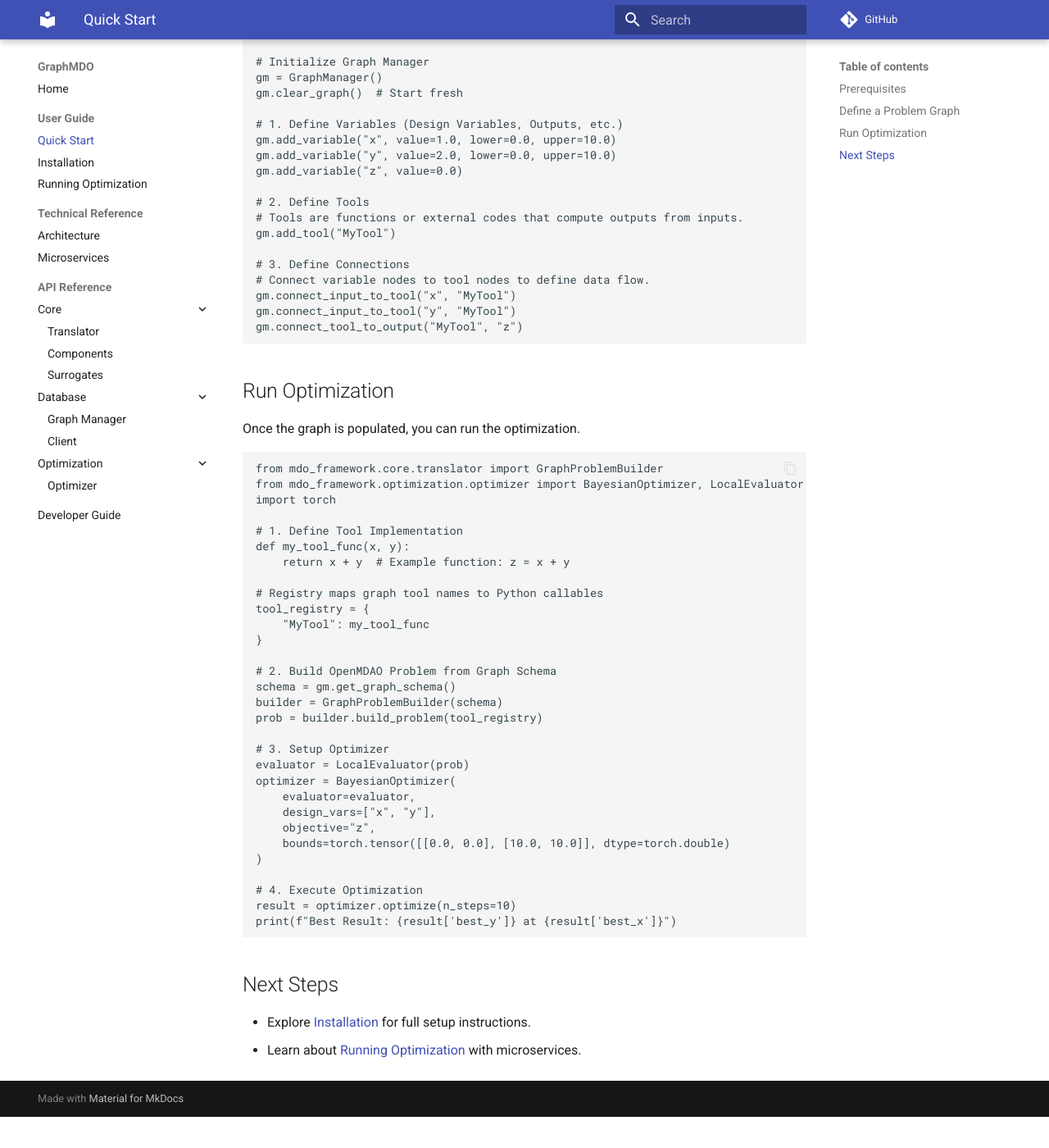
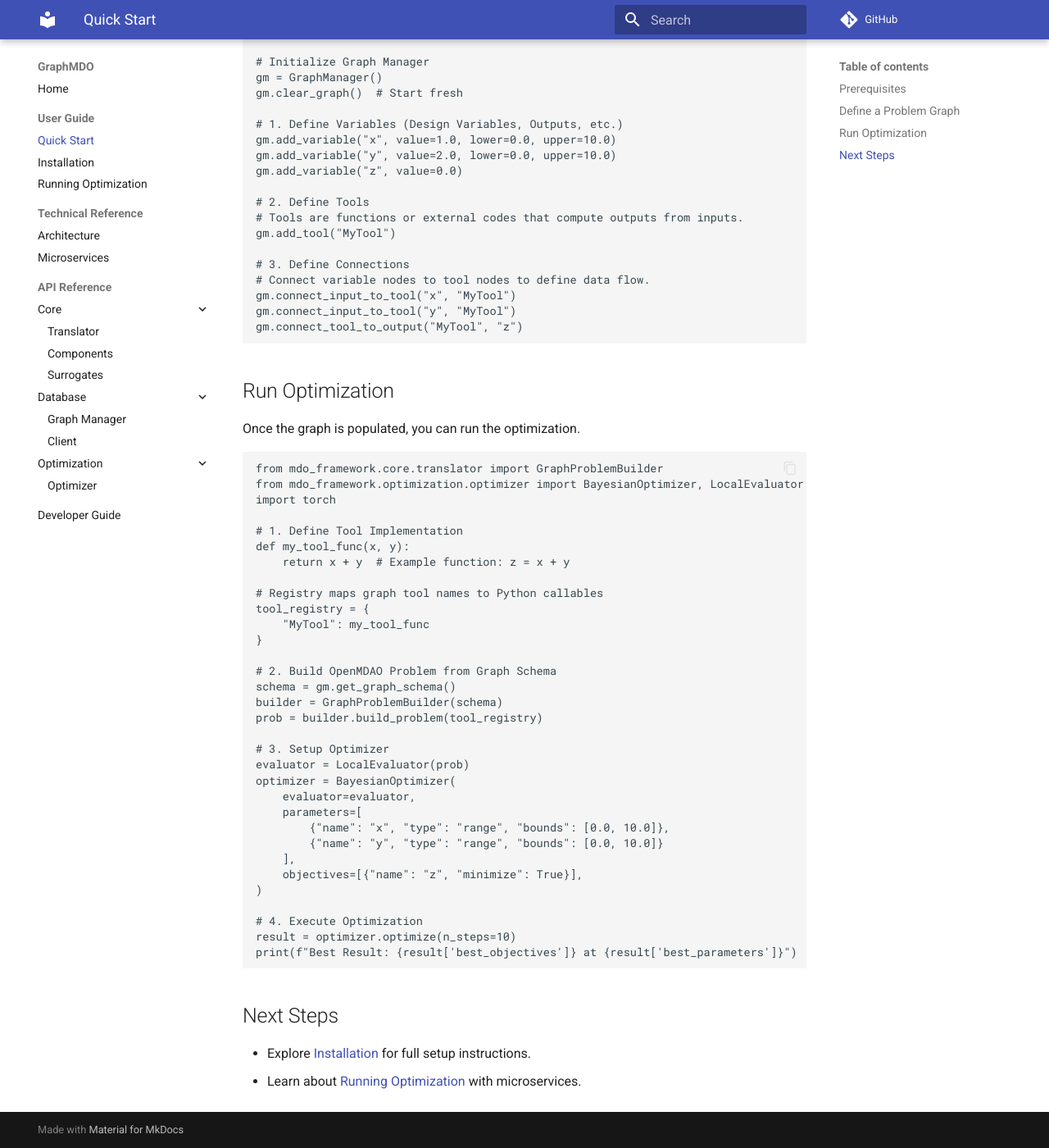
Before and after one commit to jultou-raa/GraphMDO, an MkDocs documentation site: the page built from docs/user-guide/quick-start.md, in a window 1280 px wide and 1400 px high, scrolled down 530 px. Shown: the whole window at 82% size. Built offline with MkDocs 1.6.1 and Material for MkDocs 9.7.7, drawn with Linux system fonts in a browser that asks for light colours; comment, search, counter and statistics services are not loaded; before the commit the page ends 1892 px from its top, so only the background shows below that.

````diff
--- a/docs/user-guide/quick-start.md
+++ b/docs/user-guide/quick-start.md
@@ -62,14 +62,16 @@ prob = builder.build_problem(tool_registry)
 evaluator = LocalEvaluator(prob)
 optimizer = BayesianOptimizer(
     evaluator=evaluator,
-    design_vars=["x", "y"],
-    objective="z",
-    bounds=torch.tensor([[0.0, 0.0], [10.0, 10.0]], dtype=torch.double)
+    parameters=[
+        {"name": "x", "type": "range", "bounds": [0.0, 10.0]},
+        {"name": "y", "type": "range", "bounds": [0.0, 10.0]}
+    ],
+    objectives=[{"name": "z", "minimize": True}],
 )
 
 # 4. Execute Optimization
 result = optimizer.optimize(n_steps=10)
-print(f"Best Result: {result['best_y']} at {result['best_x']}")
+print(f"Best Result: {result['best_objectives']} at {result['best_parameters']}")
 ```
 
 ## Next Steps
````
Also changed, not shown: README.md (+9 -7 lines), docs/index.md (+2 -2 lines), docs/technical-reference/architecture.md (+4 -4 lines), docs/technical-reference/microservices.md (+2 -2 lines), docs/user-guide/running-optimization.md (+7 -3 lines).
